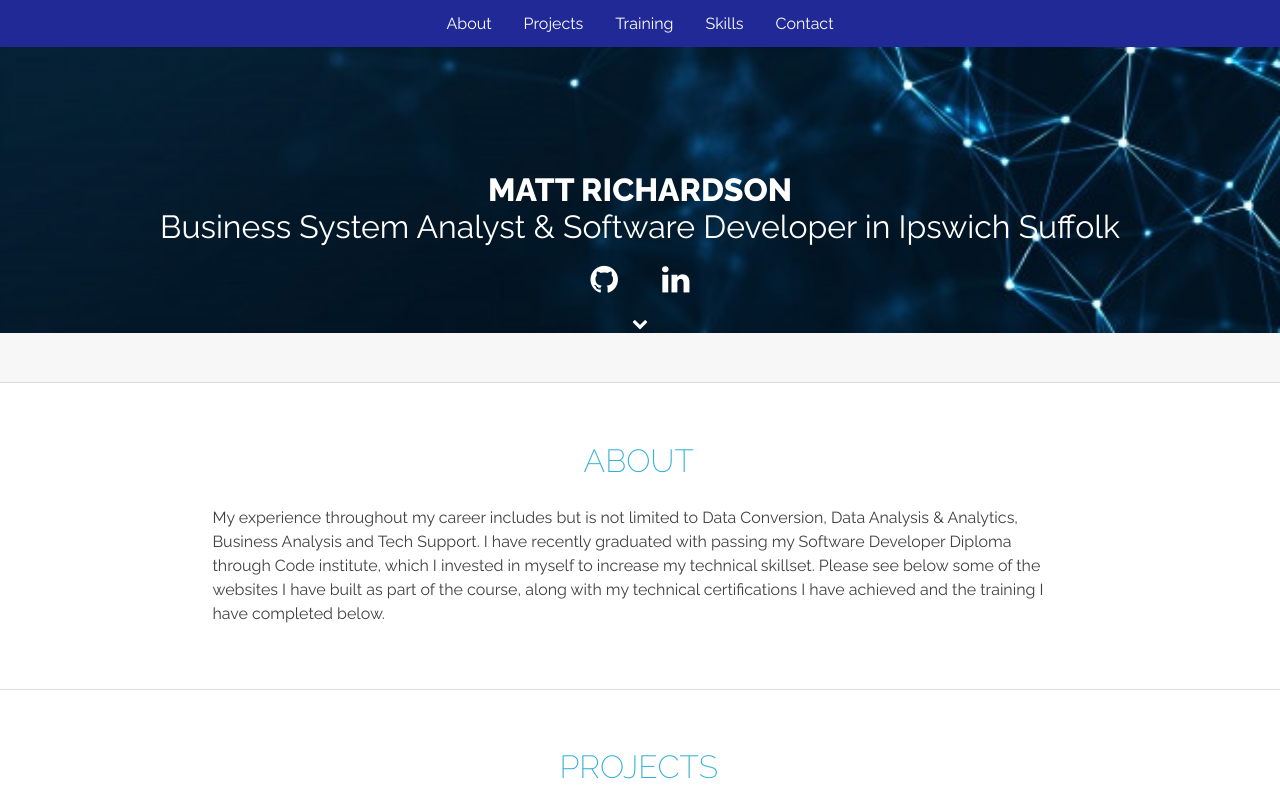
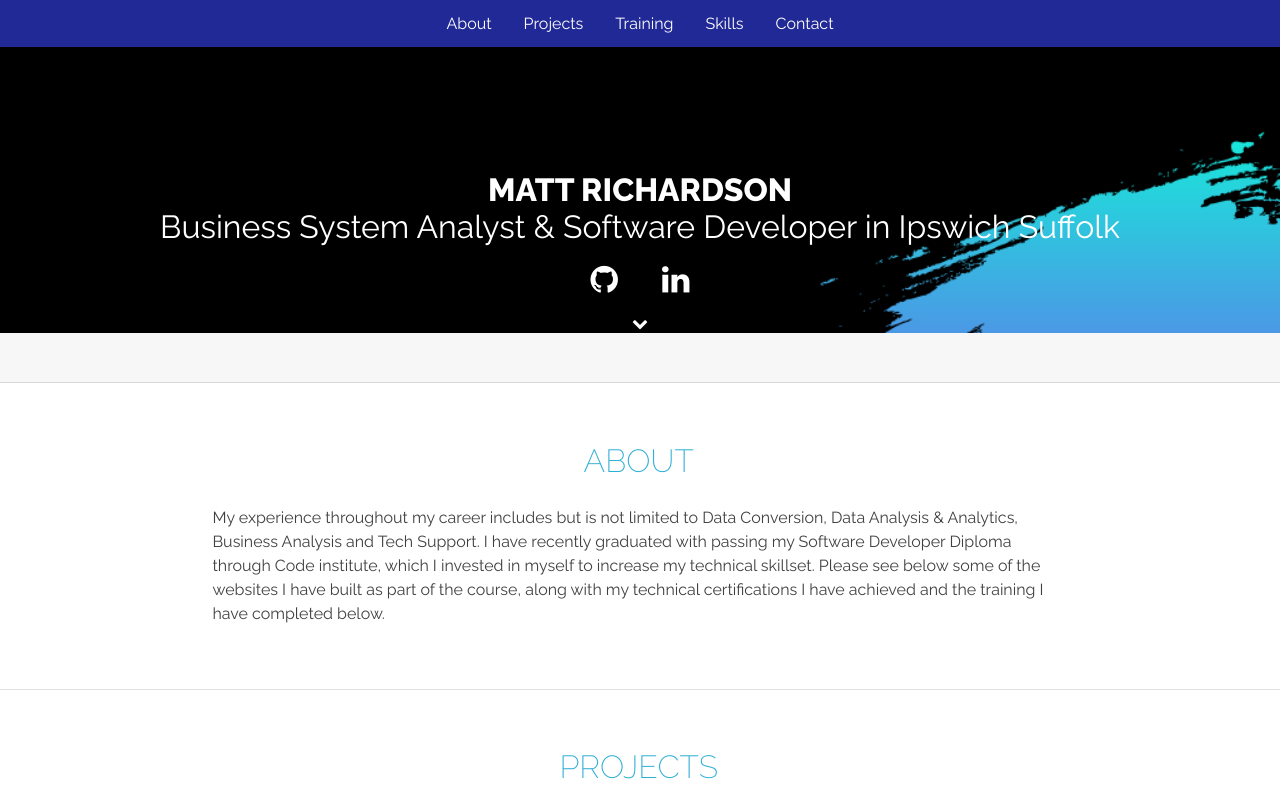
Before and after one commit to Zombietiko/MattRichardson, a plain HTML site: page index.html in a window 1280 px wide. Shown: the top 800 px of the page. Drawn offline with nearby package versions, Linux system fonts and the light colour scheme.

Commit message:
adding new image

```diff
--- a/css/style.css
+++ b/css/style.css
@@ -35,7 +35,7 @@ body {
 
 /*JUMBOTRON*/
 .jumbotron {
- background: url('../images/abs.jpg')no-repeat bottom right fixed;
+ background: url('../images/front.png')no-repeat bottom right fixed;
  /*background: url("/workspace/MattRichardson/images/abs.jpg") fixed center no-repeat;*/
  background-size: cover;
 
```
Also changed, not shown: images/front.png (added).
